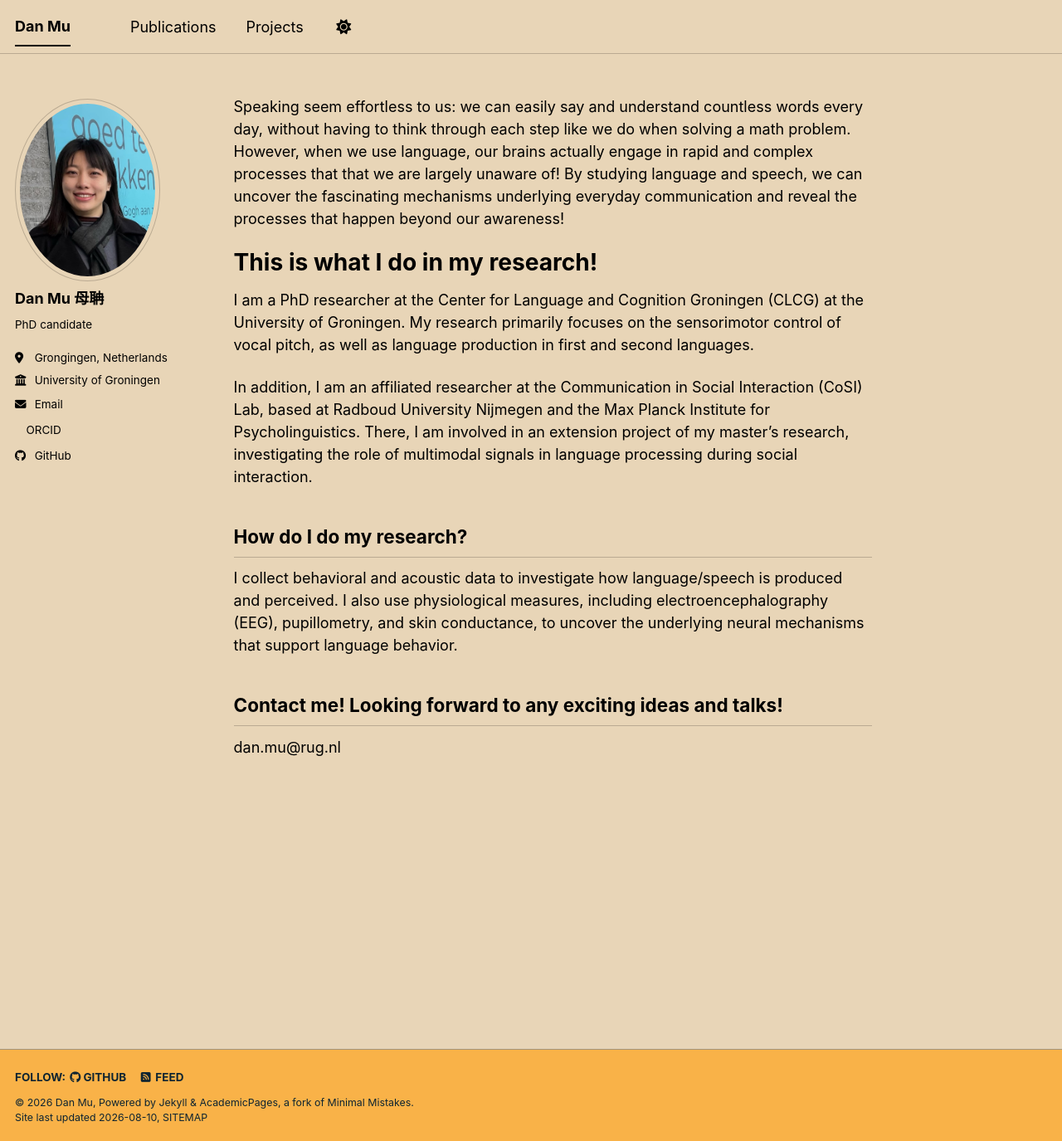
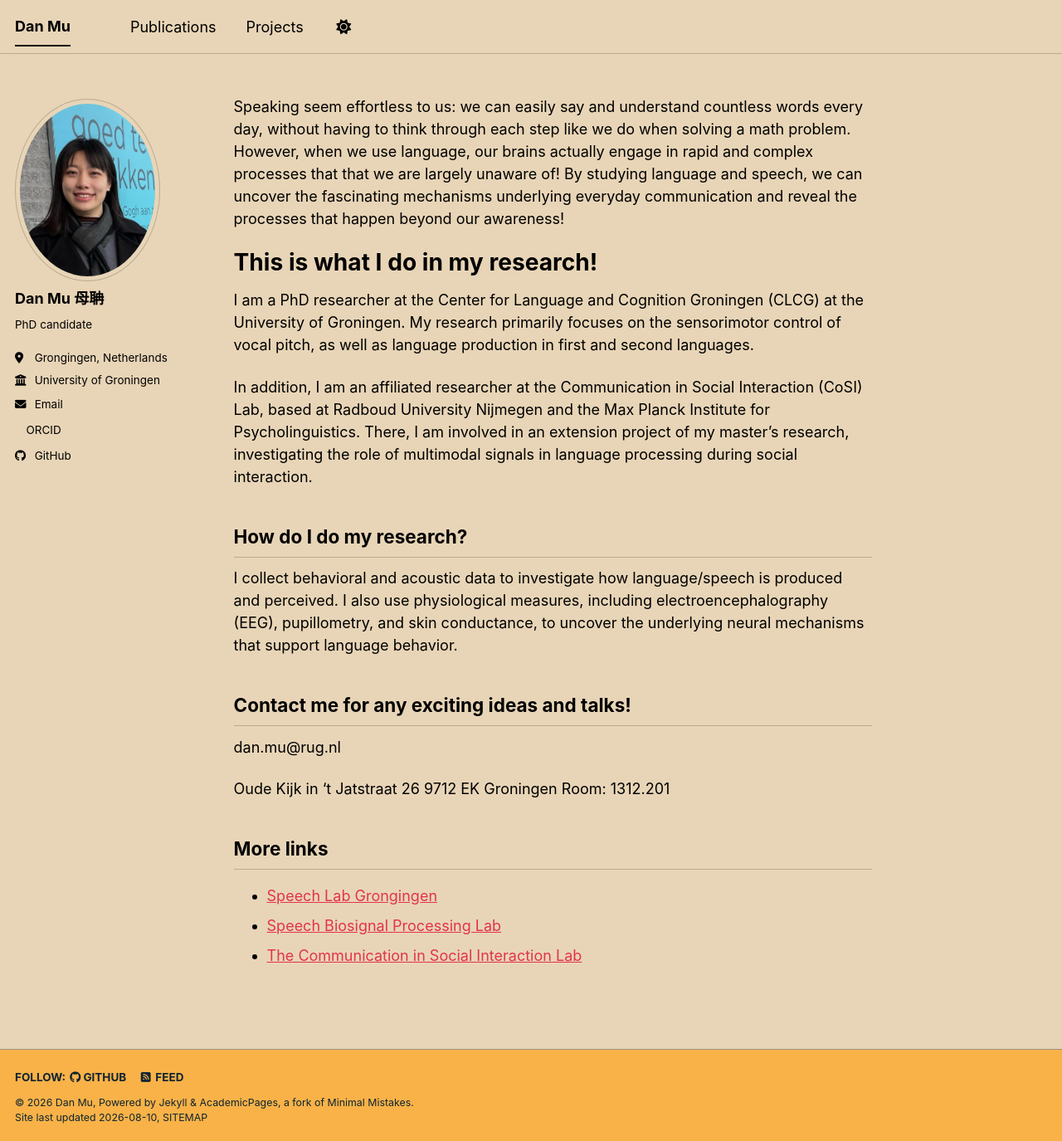
Before and after one commit to dm-danmu/dm-danmu.github.io, a Jekyll site: the page built from _pages/about.md, in a window 1280 px wide and 1375 px high. Shown: the whole window at 83% size. Built offline with Jekyll 4.4.1, drawn with Linux system fonts in a browser that asks for light colours; a style sheet for code colours, icons or effects is not loaded.

Commit message:
Update contact details and add lab links
Added contact information and links to relevant labs.

```diff
--- a/_pages/about.md
+++ b/_pages/about.md
@@ -22,6 +22,17 @@ How do I do my research?
 I collect behavioral and acoustic data to investigate how language/speech is produced and perceived. I also use physiological measures, including electroencephalography (EEG), pupillometry, and skin conductance, to uncover the underlying neural mechanisms that support language behavior.
 
 
-Contact me! Looking forward to any exciting ideas and talks!
+Contact me for any exciting ideas and talks!
 ------
 dan.mu@rug.nl
+
+Oude Kijk in 't Jatstraat 26
+9712 EK  Groningen
+Room: 1312.201
+
+
+More links
+------
+* [Speech Lab Grongingen](https://speechlabgroningen.nl/)
+* [Speech Biosignal Processing Lab](https://aburlab.web.rug.nl/)
+* [The Communication in Social Interaction Lab](https://www.cosilab.nl/)
```
